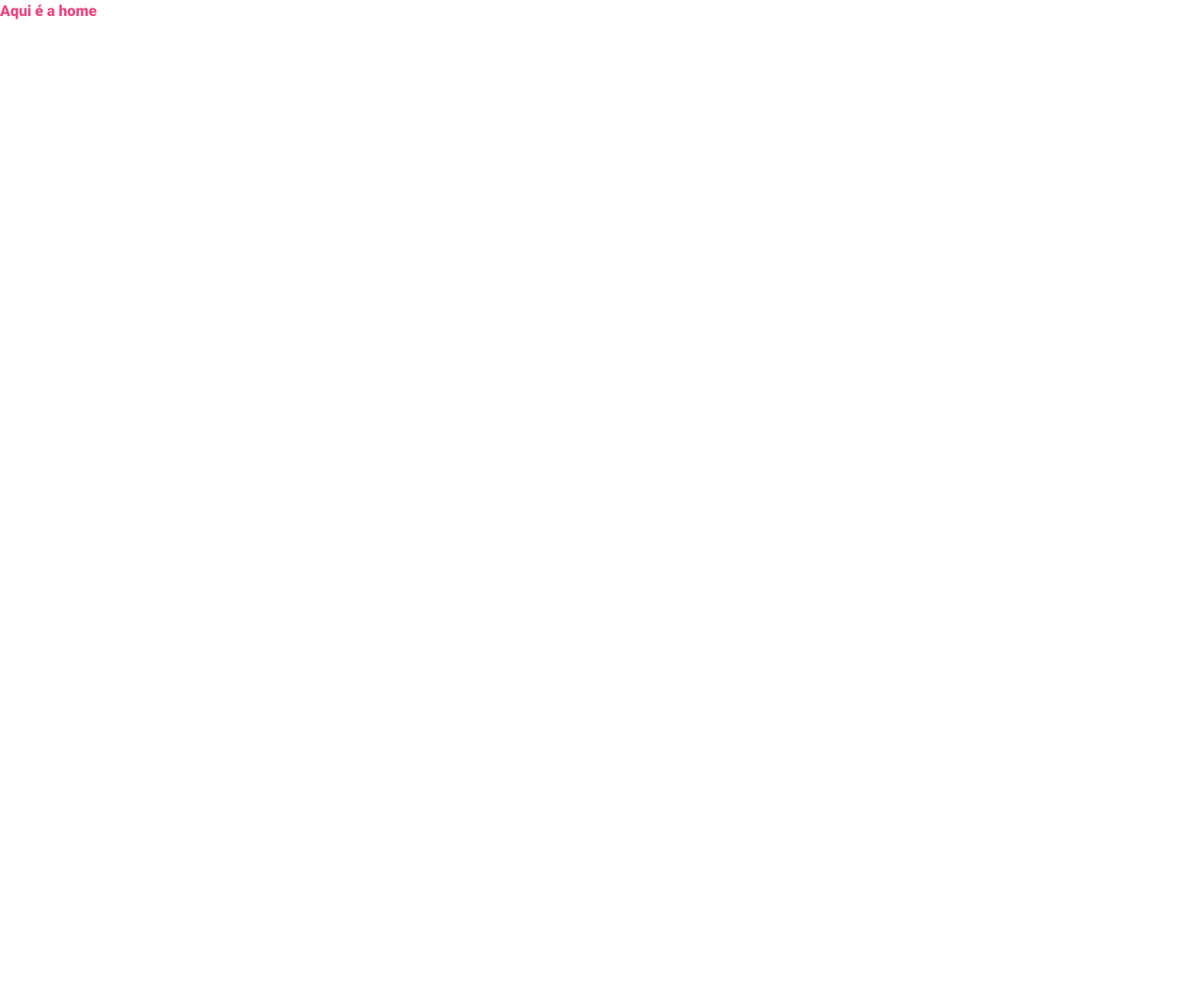
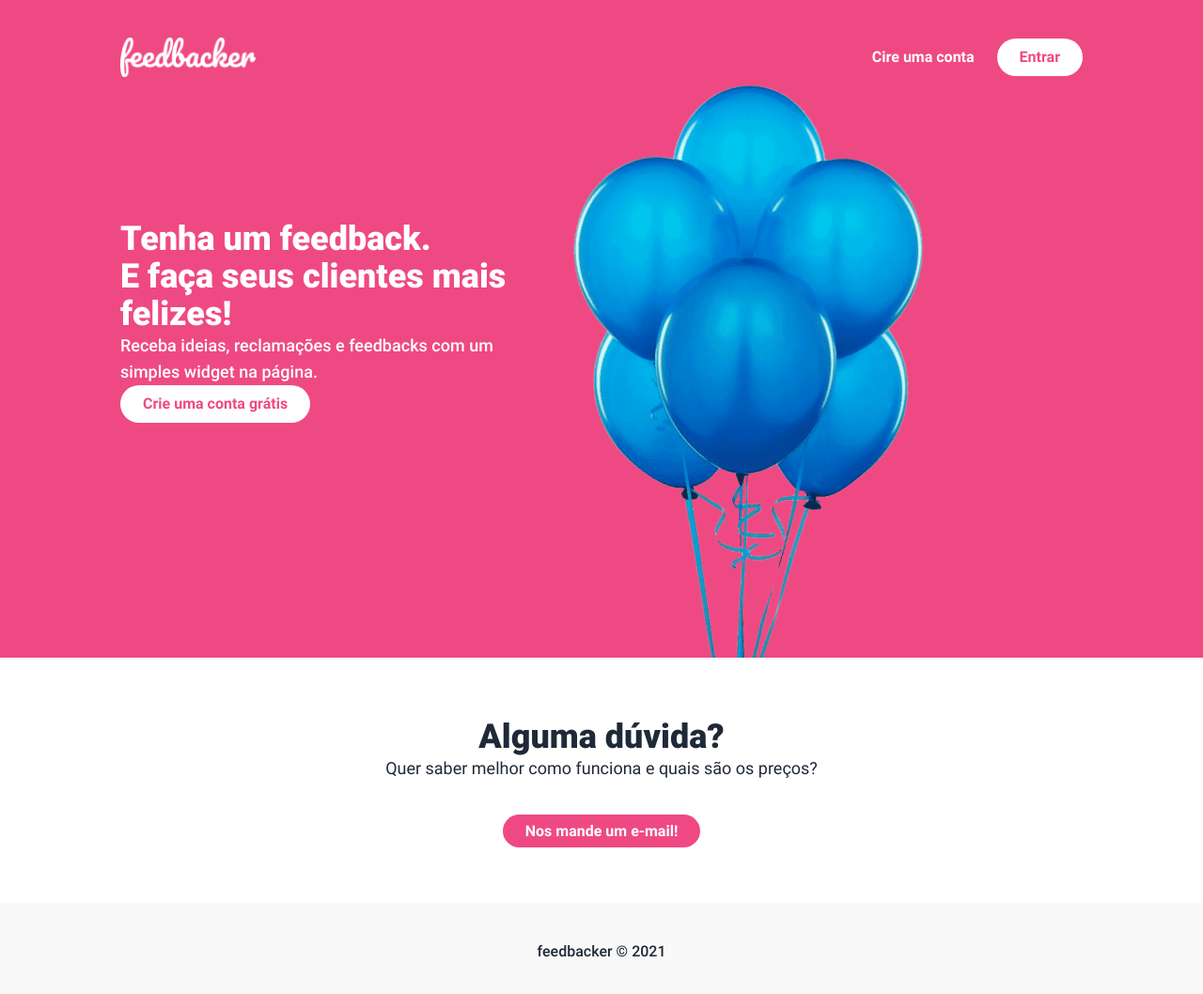
Before and after one commit to kalecio/feedbacker, a Vue app in the folder dashboard/: page / in a window 1280 px wide. Shown: the top 1058 px of the page at 94% size. Before the commit the page ends 800 px from the top, so only its background shows below. Built offline with nearby package versions, Linux system fonts and the light colour scheme.

Commit message:
feat(view): include customheader and contact component to home view

```diff
--- a/dashboard/src/views/Home/index.vue
+++ b/dashboard/src/views/Home/index.vue
@@ -1,9 +1,43 @@
 <template>
-    <h1 class="font-black text-brand-main">Aqui é a home</h1>
+  <custom-header
+    @create-account="handleAccountCreate"
+    @login="handleLogin"
+  />
+  <contact />
+  <div class="flex justify-center py-10 bg-brand-gray">
+    <p class="font-medium text-center text-gray-800">feedbacker © 2021</p>
+  </div>
 </template>
 
 <script>
+import { onMounted } from 'vue'
+// import { useRouter } from 'vue-router'
+import CustomHeader from './CustomHeader.vue'
+import Contact from './Contact.vue'
+
 export default {
+  components: { CustomHeader, Contact },
+  setup () {
+    // const router = useRouter()
 
+    onMounted(() => {
+      const token = window.localStorage.getItem('token')
+      if (token) {
+
+      }
+    })
+    function handleLogin () {
+
+    }
+
+    function handleAccountCreate () {
+
+    }
+
+    return {
+      handleLogin,
+      handleAccountCreate
+    }
+  }
 }
 </script>
```
